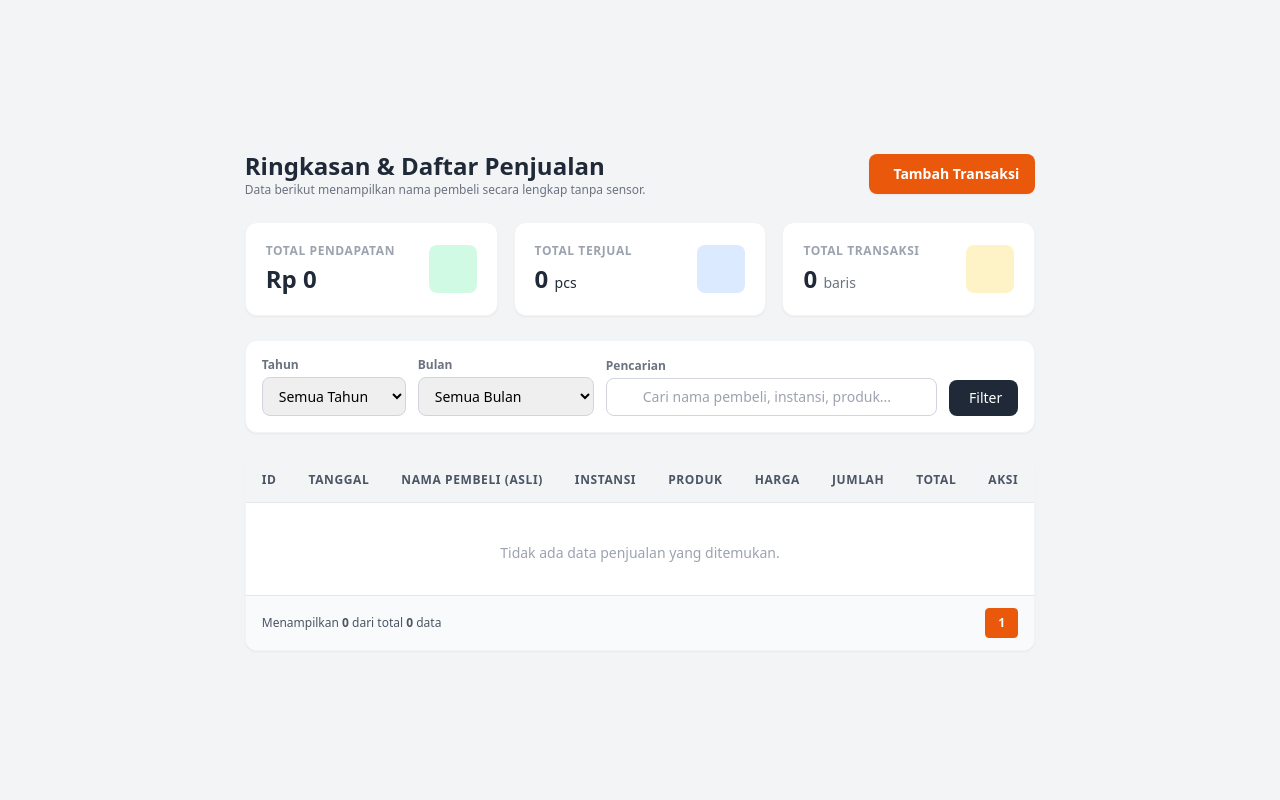
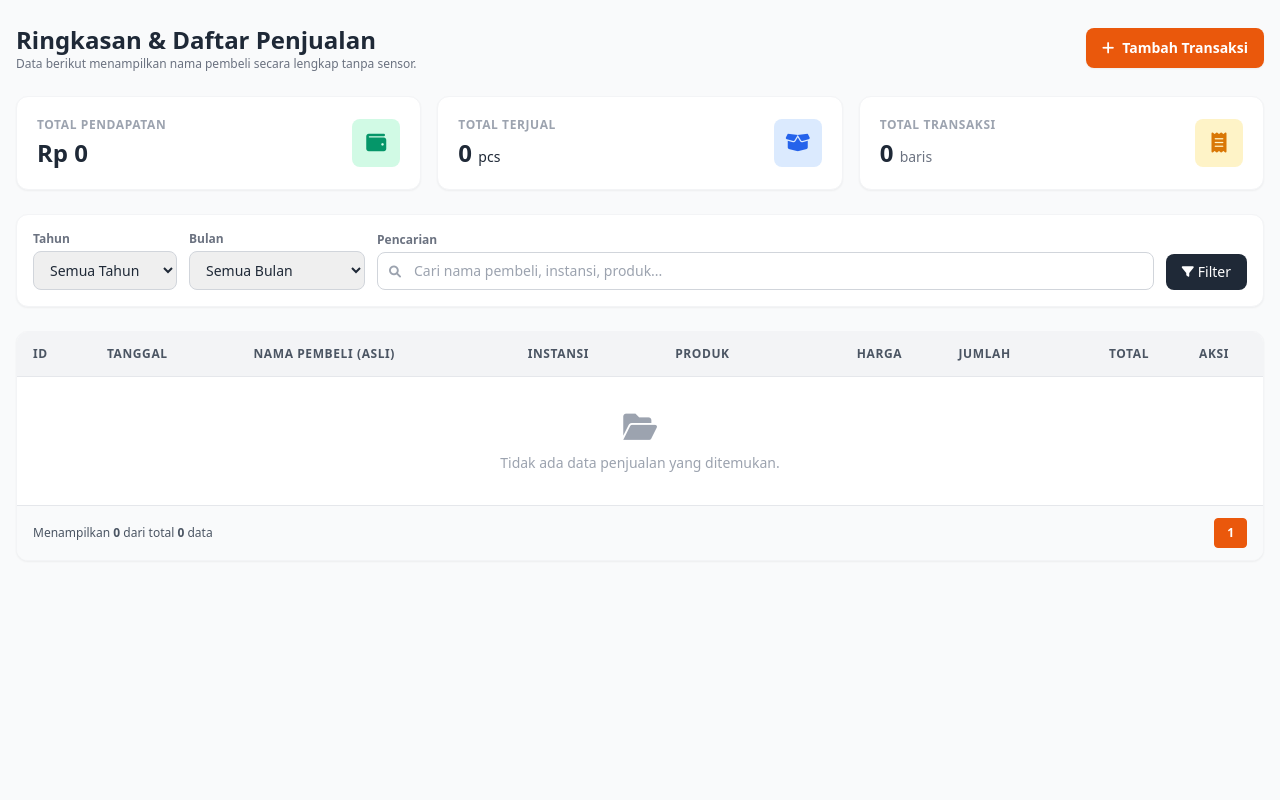
Before and after one commit to dapoerela85/demo, a PHP site: page /admin/index.php in a window 1280 px wide. Run offline with PHP 8.4, Linux system fonts and the light colour scheme; the visitor is signed in with stand-in values (Sample User, id 1); data that the repository does not hold is empty; some libraries are stand-ins or nearby versions.

Commit message:
Update header title and body class styles

```diff
--- a/admin/include/header.php
+++ b/admin/include/header.php
@@ -3,7 +3,8 @@
 <head>
     <meta charset="UTF-8">
     <meta name="viewport" content="width=device-width, initial-scale=1.0">
-    <title>Dapoer Ela 85</title>
+    <title>Dashboard Admin - Dapoer Ela 85</title>
     <script src="https://cdn.tailwindcss.com"></script>
+    <link href="https://cdnjs.cloudflare.com/ajax/libs/font-awesome/6.0.0/css/all.min.css" rel="stylesheet">
 </head>
-<body class="bg-gray-100 flex items-center justify-center min-h-screen">
+<body class="bg-gray-50 text-gray-800 font-sans antialiased">
```
